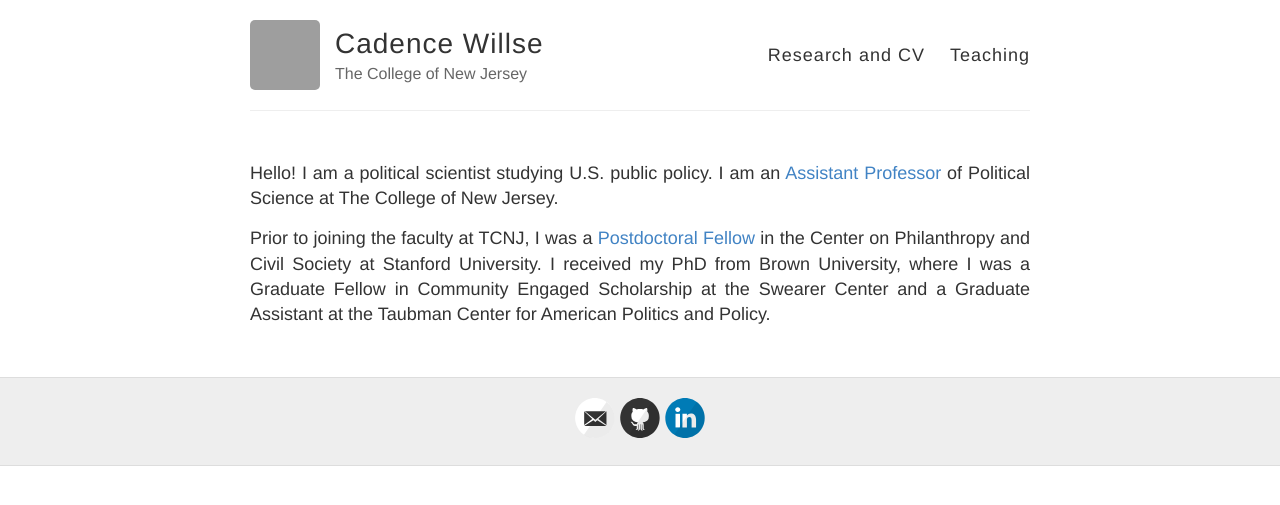
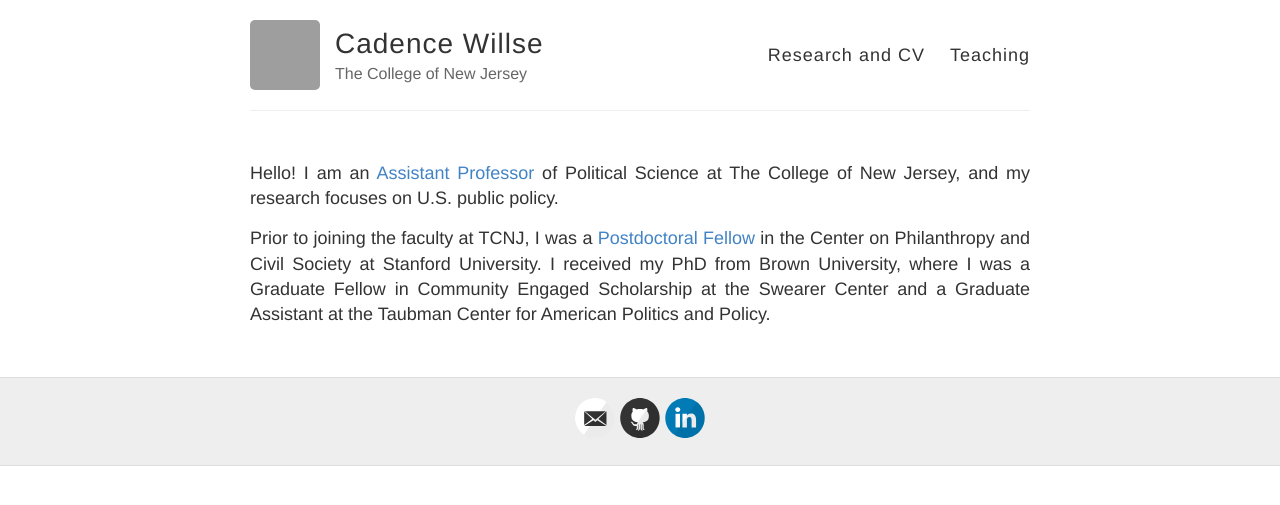
Before and after one commit to cadencewillse/cadencewillse.github.io, a Jekyll site: the page built from index.md, in a window 1280 px wide. Shown: the top 505 px of the page. Built offline with Jekyll 4.4.1, drawn with Linux system fonts in a browser that asks for light colours; grey boxes are pictures that could not be loaded.

Commit message:
Update index.md

```diff
--- a/index.md
+++ b/index.md
@@ -2,6 +2,6 @@
 layout: default
 ---
 
-Hello! I am a political scientist studying U.S. public policy.  I am an [Assistant Professor](https://polisci.tcnj.edu/faculty_staff/cadence-willse/) of Political Science at The College of New Jersey.
+Hello! I am an [Assistant Professor](https://polisci.tcnj.edu/faculty_staff/cadence-willse/) of Political Science at The College of New Jersey, and my research focuses on U.S. public policy.
 
 Prior to joining the faculty at TCNJ, I was a [Postdoctoral Fellow](https://pacscenter.stanford.edu/person/cadence-willse/) in the Center on Philanthropy and Civil Society at Stanford University. I received my PhD from Brown University, where I was a Graduate Fellow in Community Engaged Scholarship at the Swearer Center and a Graduate Assistant at the Taubman Center for American Politics and Policy.
```
